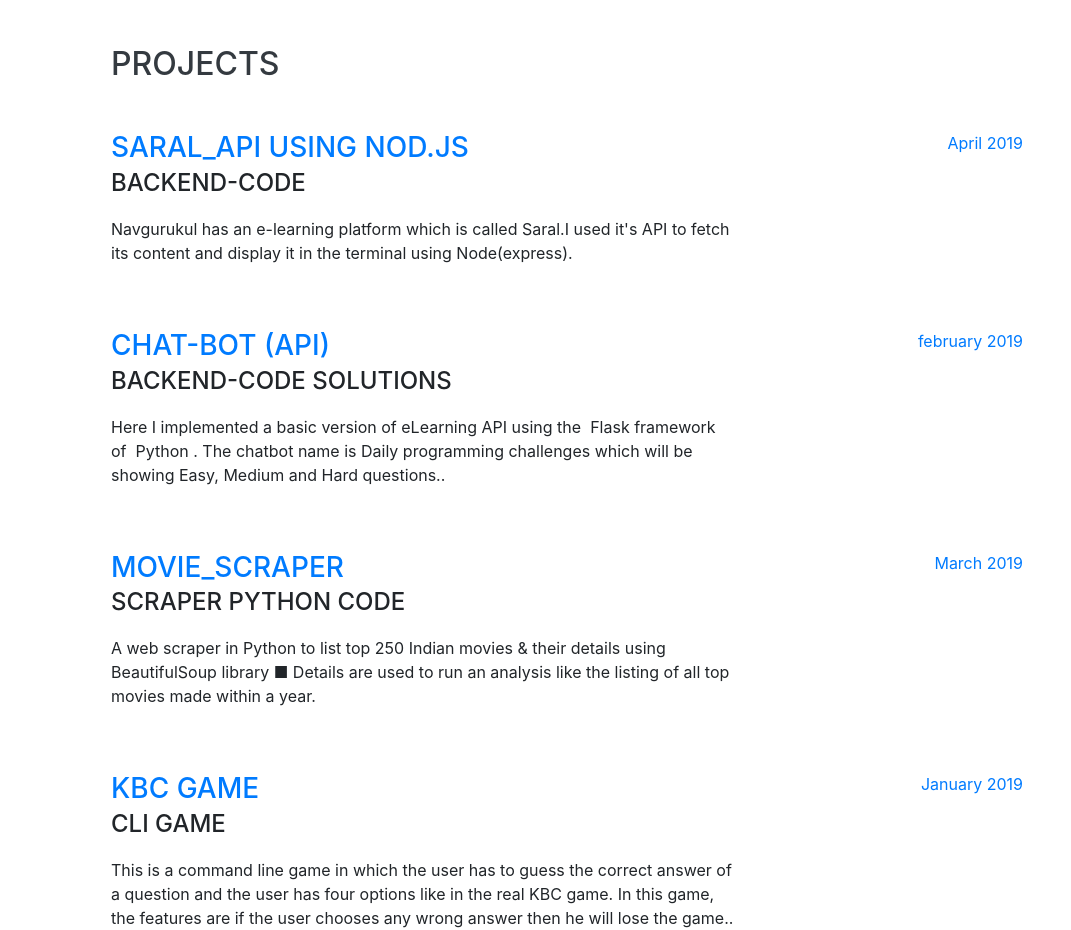
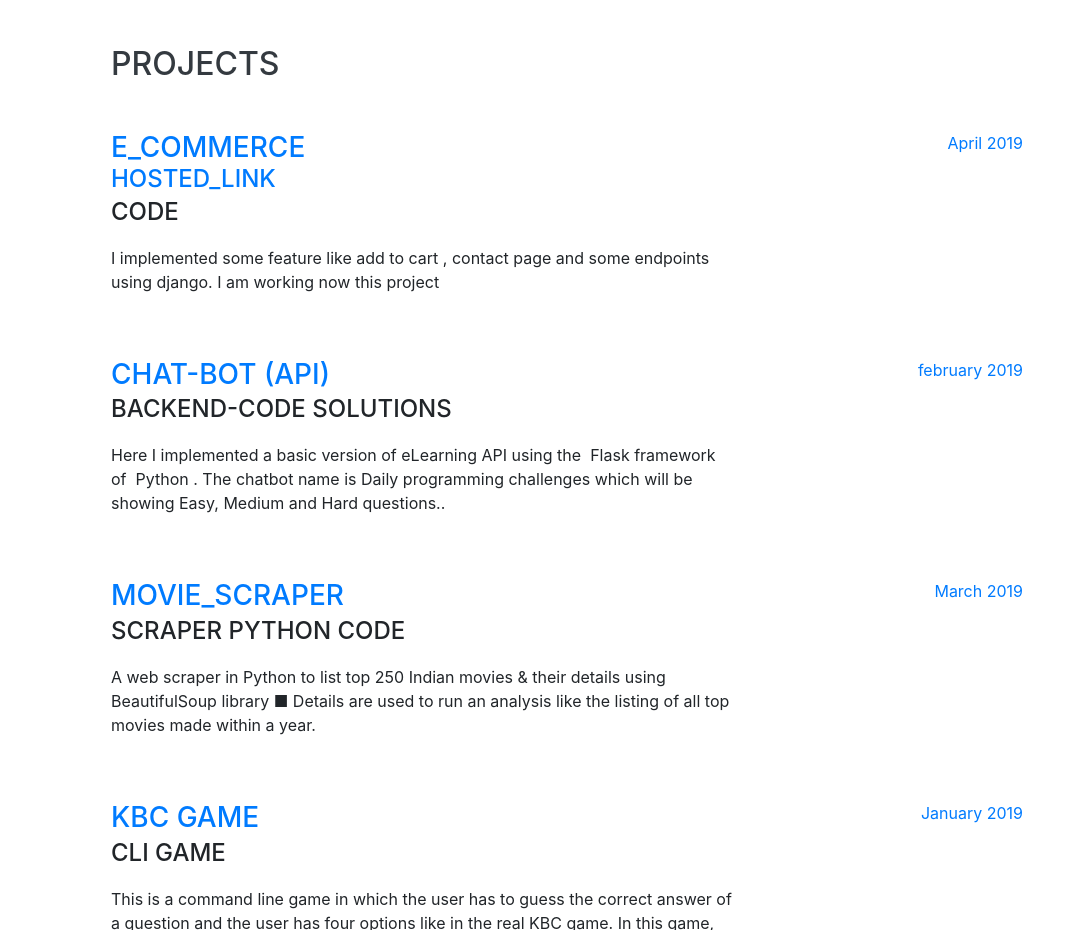
Before and after one commit to amanjha18/portfolio, a website with bundled scripts: page index.html in a window 1280 px wide. Shown: the part 804-1734 px from the top of the page, without its empty margins (209-1280 px from the left). Built offline with nearby package versions, Linux system fonts and the light colour scheme; a web font is replaced by a local one.

Commit message:
add E_commerce project

```diff
--- a/index.html
+++ b/index.html
@@ -74,7 +74,7 @@
           <a href="https://github.com/amanjha18" target="_blank">
             <i class="fab fa-github"></i>
           </a>
-          <a href="https://www.instagram.com/amanjha8130/?hl=en" target="_blank">
+          <a href="https://www.instagram.com/aman_jha.19" target="_blank">
             <i class="fab fa-instagram"></i>
           </a>
           <a href="https://www.facebook.com/profile.php?id=100005158667510" target="_blank">
@@ -92,9 +92,10 @@
 
         <div class="resume-item d-flex flex-column flex-md-row justify-content-between mb-5">
           <div class="resume-content">
-            <h3 class="mb-0"><a href="https://github.com/amanjha18/saral_API" target="_blank">Saral_Api Using nod.js</a></h3>
-            <div class="subheading mb-3">Backend-Code</div>
-            <p>Navgurukul has an e-learning platform which is called Saral.I used it's API to fetch its content and display it in the terminal using Node(express).
+            <h3 class="mb-0"><a href="https://github.com/amanjha18/E-commerce" target="_blank">E_commerce</a></h3>
+            <h4 class="mb-0"><a href="http://aman18.pythonanywhere.com/" target="_blank">hosted_link</a></h4>
+            <div class="subheading mb-3">Code</div>
+            <p>I implemented some feature like add to cart , contact page and some endpoints using django. I am working now this project
             </p>
           </div>
           <div class="resume-date text-md-right">
```
